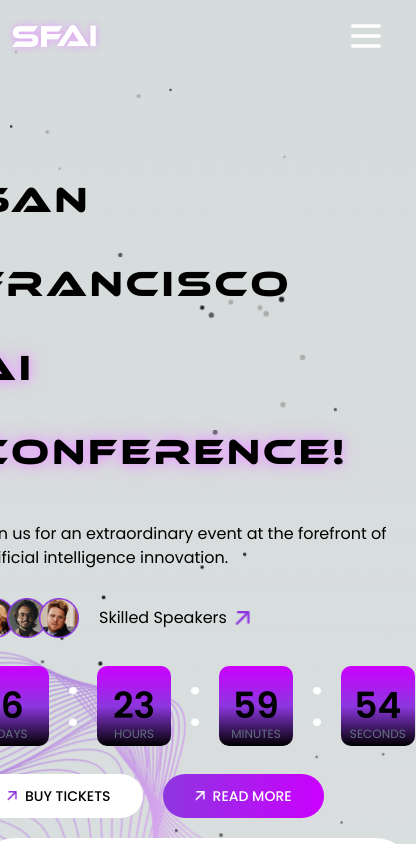
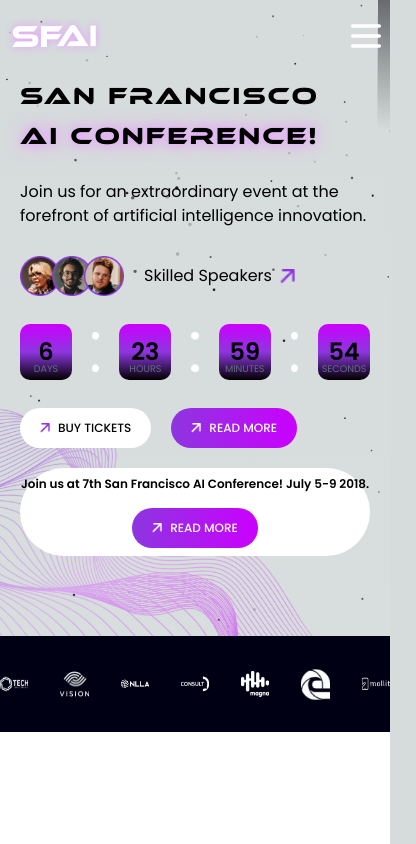
Before and after one commit to Anish42Borkar/landing-page, a Next.js app: page / in a window 390 px wide. Shown: the top 844 px of the page, 416 px wide, since content can reach past the window. Built offline with nearby package versions, Linux system fonts and the light colour scheme.

Commit message:
responsive to all devices

```diff
--- a/app/globals.css
+++ b/app/globals.css
@@ -52,8 +52,6 @@
 }
 
 .hero {
-  width: 100%;
-  height: 120vh;
   background-image: url("/assets/hero.png");
   background-repeat: no-repeat;
   background-size: cover;
@@ -94,7 +92,7 @@
 
 .hero-font {
   font-weight: 400;
-  line-height: 84px;
+  /* line-height: 84px; */
   letter-spacing: 0.08em;
   text-align: left;
 }
@@ -108,8 +106,6 @@
 }
 
 .time-card {
-  width: 5rem;
-  height: 5rem;
   border-radius: 10px;
 }
 
@@ -124,8 +120,6 @@
 
 .join {
   width: 100%;
-  height: 5rem;
-  border-radius: 200px;
   background-color: #fff;
   color: black;
 }
--- a/components/button.tsx
+++ b/components/button.tsx
@@ -18,9 +18,9 @@
     <button
       className={`${
         gradient ? "btn-gradient" : gray ? "bg-[#F1F1F1]" : "bg-white"
-      } cursor-pointer px-8 py-3 font-medium ${
+      } cursor-pointer px-5 py-3 md:px-8 font-medium ${
         rounded && "rounded-full"
-      } text-sm text-black flex gap-2 items-center`}
+      } text-xs md:text-sm text-black flex gap-2 items-center`}
       type="button"
     >
       {icon && <Image width={10} height={20} src={icon} alt="icon" />}
--- a/components/navbar.tsx
+++ b/components/navbar.tsx
@@ -36,7 +36,7 @@
     <nav className="flex justify-between py-4 px-1 md:px-10 absolute w-full ">
       <Image width={100} height={50} src="/assets/logo.png" alt="logo" />
 
-      <div className=" gap-6 hidden md:flex self-center">
+      <div className=" gap-6 hidden lg:flex self-center">
         {list.map((link) => (
           <Link key={link.title} href={"#" + link.ref} className="nav-link">
             {link.title}
@@ -46,13 +46,13 @@
       <Image
         width={40}
         height={40}
-        className="burger block md:hidden"
+        className="burger block lg:hidden"
         src="/assets/icons/burger.svg"
         alt="logo"
         onClick={() => toggle()}
       />
 
-      <div className="hidden md:block">
+      <div className="hidden lg:block">
         <Button label="BUY TICKETS" icon="/assets/icons/arrow2.png" />
       </div>
     </nav>
--- a/components/page/hero-section.tsx
+++ b/components/page/hero-section.tsx
@@ -11,12 +11,12 @@
   targetDate.setDate(targetDate.getDate() + 7);
   const { days, hours, minutes, seconds } = useCountdownTimer(targetDate);
   return (
-    <section className="hero flex justify-center items-center pt-16 px-5 xl:pt-24   relative">
+    <section className="hero flex justify-center items-center px-5 py-20  xl:py-28   relative">
       <div className="">
-        <p className="ethnocentric-font hero-font text-4xl xl:text-[70px]">
+        <p className="ethnocentric-font hero-font mb-2 md:mb-10 text-2xl md:text-4xl xl:text-[70px]">
           San Francisco
         </p>
-        <p className="ethnocentric-font hero-font glow text-4xl xl:text-[70px]">
+        <p className="ethnocentric-font hero-font glow text-2xl md:text-4xl xl:text-[70px]">
           AI Conference!
         </p>
         <p className="w-full md:w-2/4 md:text-base mt-7">
@@ -89,8 +89,8 @@
           <Button gradient label="READ  MORE" icon="/assets/icons/arrow3.png" />
         </div>
 
-        <div className="join flex flex-col md:flex-row justify-center items-center mt-5">
-          <p className="font-semibold text-sm md:text-base">
+        <div className="join text-center py-2   md:h-16 rounded-full flex flex-col md:flex-row justify-center items-center mt-5">
+          <p className="font-semibold text-xs md:text-base">
             Join us at 7th San Francisco AI Conference! July 5-9 2018. &nbsp;
           </p>
           <Button gradient label="READ  MORE" icon="/assets/icons/arrow3.png" />
--- a/components/page/speakers-section.tsx
+++ b/components/page/speakers-section.tsx
@@ -36,7 +36,7 @@
           </p>
         </div>
       </div>
-      <div className="curved -mt-2 md:-mt-20 lg:-mt-24 grid grid-cols-1 lg:grid-cols-2 xl:grid-cols-3 gap-8 justify-center py-16 px-52">
+      <div className="curved  md:-mt-20 lg:-mt-24 grid grid-cols-1 lg:grid-cols-2 xl:grid-cols-3 gap-8 justify-center md:py-16 md:px-52">
         {data.map((img) => (
           <div className="flex  justify-center" key={img}>
             <PhotoCard img={img} />
--- a/components/page/ticket-section.tsx
+++ b/components/page/ticket-section.tsx
@@ -4,19 +4,21 @@
 
 const TicketSection = () => {
   return (
-    <div className="bg-white flex text-black justify-center  py-28">
+    <div className="bg-white flex text-black justify-center px-5 md:px-0 md:py-28">
       <div className="  w-[60rem] ">
-        <div className="flex justify-between items-center">
-          <p className="text-4xl font-medium">
+        <div className="flex flex-col md:flex-row justify-between md:items-center">
+          <p className=" text-2xl md:text-4xl font-medium">
             CHOOSE YOUR{" "}
             <span className="text-[#8D36DF] font-semibold">TICKET</span>{" "}
           </p>
+          <div className="">
             <Button
               rounded={false}
               gray
               label="VIEW ALL TICKETS"
               icon="/assets/icons/arrow2.png"
             />
+          </div>
         </div>
 
         <div className="flex items-center justify-between mt-4 ">
--- a/components/sidebar.tsx
+++ b/components/sidebar.tsx
@@ -10,7 +10,7 @@
   return (
     <div
       className={`w-60 h-screen fixed  ${
-        sidebar ? "translate-x-0" : "-translate-x-full"
+        sidebar ? "translate-x-0" : "-translate-x-[100vw]"
       } top-0 bg-white z-40`}
     >
       <Image
--- a/components/timeCard.tsx
+++ b/components/timeCard.tsx
@@ -14,10 +14,10 @@
     <div
       className={`time-card ${
         !transparent && "time-card-gradient"
-      } relative flex justify-center items-center`}
+      } w-14 h-14 md:w-20 md:h-20 relative flex justify-center items-center`}
     >
-      <p className="text-4xl font-semibold">{value}</p>
-      <span className="absolute text-xs text-[#626F7E] left-1/2 bottom-1 -translate-x-1/2">
+      <p className="text-2xl md:text-4xl font-semibold">{value}</p>
+      <span className="absolute text-[0.6rem] text-[#626F7E] left-1/2 bottom-1 -translate-x-1/2">
         {label}
       </span>
     </div>
```
Lines whose indentation alone changed are shown as unchanged.
